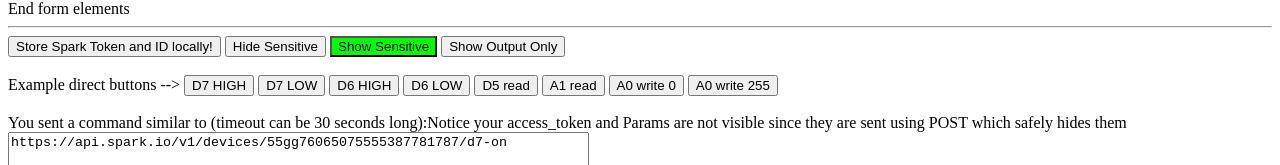
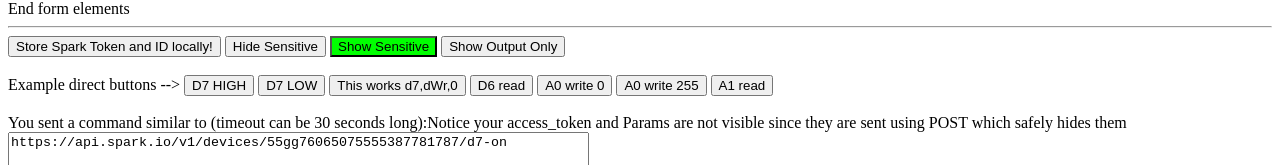
Before and after one commit to hpssjellis/spark-core-web-page-html-control, a plain HTML site: page dec15H.html in a window 1280 px wide. Shown: the part 238-403 px from the top of the page. Drawn offline with Linux system fonts and the light colour scheme.

Commit message:
Update dec15H.html

```diff
--- a/dec15H.html
+++ b/dec15H.html
@@ -167,8 +167,8 @@ Example direct buttons -->
 }">
 
 
-<input type="button" value="D6 HIGH" onClick="{
-    document.all.myParameter.value='D6,DWR,1'
+<input type="button" value="This works d7,dWr,0" onClick="{
+    document.all.myParameter.value='d7,dWr,0'
     document.myForm.action = 'https://api.spark.io/v1/devices/' + document.all.myDeviceId.value + '/my-main'
     document.all.mySend.value = document.myForm.action
 
@@ -176,16 +176,8 @@ Example direct buttons -->
 }">
 
 
-<input type="button" value="D6 LOW" onClick="{
-    document.all.myParameter.value='D6,DWR,0'
-    document.myForm.action = 'https://api.spark.io/v1/devices/' + document.all.myDeviceId.value + '/my-main'
-    document.all.mySend.value = document.myForm.action
 
-    document.myForm.submit();
-}">
-
-
-<input type="button" value="D5 read" onClick="{
+<input type="button" value="D6 read" onClick="{
     document.all.myParameter.value='D5,DRE'
     document.myForm.action = 'https://api.spark.io/v1/devices/' + document.all.myDeviceId.value + '/my-main'
     document.all.mySend.value = document.myForm.action
@@ -194,14 +186,6 @@ Example direct buttons -->
 }">
 
 
-
-<input type="button" value="A1 read" onClick="{
-    document.all.myParameter.value='A1,ARE'
-    document.myForm.action = 'https://api.spark.io/v1/devices/' + document.all.myDeviceId.value + '/my-main'
-    document.all.mySend.value = document.myForm.action
-
-    document.myForm.submit();
-}">
 
 
 
@@ -223,6 +207,14 @@ Example direct buttons -->
 }">
 
 
+
+<input type="button" value="A1 read" onClick="{
+    document.all.myParameter.value='A1,ARE'
+    document.myForm.action = 'https://api.spark.io/v1/devices/' + document.all.myDeviceId.value + '/my-main'
+    document.all.mySend.value = document.myForm.action
+
+    document.myForm.submit();
+}">
 
 
 
```
